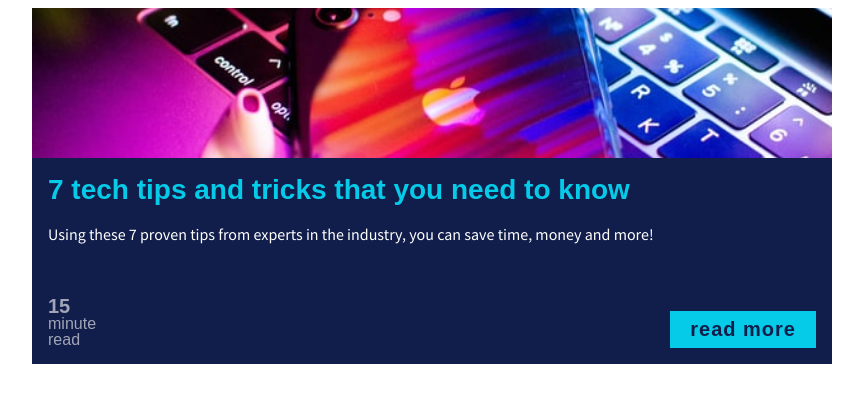
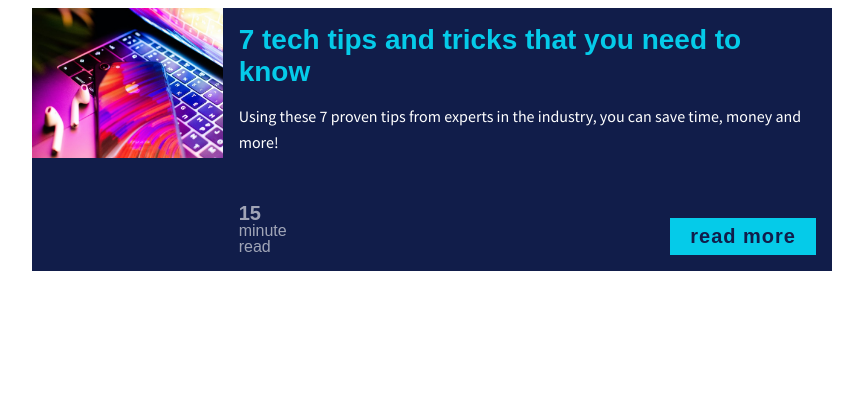
Before and after one commit to SolomanGarcia/tech-card, a plain HTML site: page index.html in a window 1280 px wide. Shown: the whole page, without its empty margins (208-1071 px from the left). Drawn offline with Linux system fonts and the light colour scheme; a web font is replaced by a local one.

Commit message:
style image for larger screens

```diff
--- a/css/style.css
+++ b/css/style.css
@@ -10,9 +10,22 @@ body {}
   flex-direction: column;
 }
 
+@media (min-width: 600px) {
+  .card {
+    flex-direction: row;
+  }
+
+  .card-img {
+    height: 300px;
+  }
+}
+
 .card-img {
   object-fit: cover;
   height: 150px;
+  flex-basis: 200px;
+  min-width: 0;
+  min-height: 0;
 }
 
 .card-content {
```
